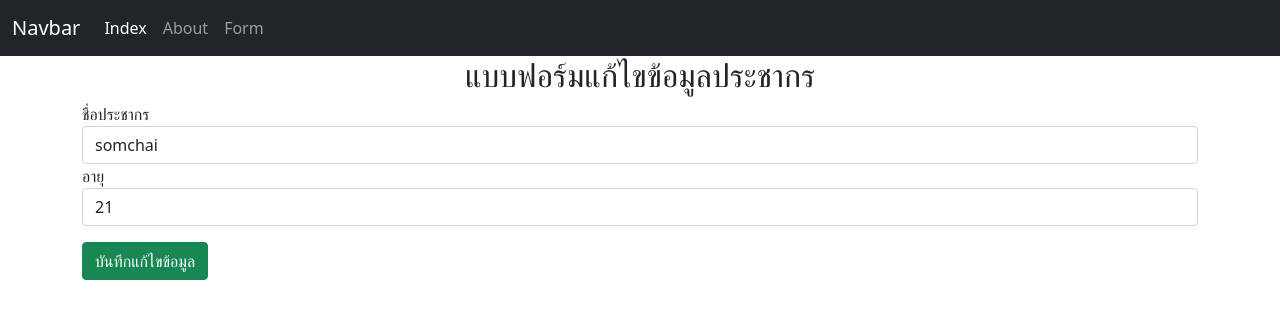
After one commit to iiimomoniii/Intro_Django, a Django app: page /edit/1 in a window 1280 px wide. The commit adds this page. Shown: the top 319 px of the page. Run offline with Django 4.2, Linux system fonts and the light colour scheme; data comes from the database, SQL or seed files in the repository.

Commit message:
edit value from index

```diff
--- /dev/null
+++ b/myproject/myapp/templates/edit.html
@@ -0,0 +1,25 @@
+<!-- use base structure for header and footer-->
+{% extends "main.html" %}
+<!-- space for form page title-->
+{% block title %}
+    <title>Edit Page </title>
+{% endblock %}
+
+<!-- space for form page content-->
+{% block content %}
+    <h2 class="text-center">แบบฟอร์มแก้ไขข้อมูลประชากร</h2>
+    <form method="post" action="">
+        {% csrf_token %}
+        <div class="form-group">
+            <label for="name">ชื่อประชากร</label>
+            <input type="text" name="name" class="form-control" value="{{person.name}}">
+        </div>
+        <div class="form-group">
+            <label for="age">อายุ</label>
+            <input type="number" name="age" class="form-control" value="{{person.age}}" >
+        </div>
+        <div class="mt-3">
+            <input type="submit" value="บันทึกแก้ไขข้อมูล" class="btn btn-success">
+        </div>
+    </form>
+{% endblock %}
--- a/myproject/myapp/templates/index.html
+++ b/myproject/myapp/templates/index.html
@@ -63,7 +63,7 @@
                 <td>{{ person.name }}</td>
                 <td>{{ person.age }}</td>
                 <td>{{ person.date }}</td>
-                <td><a href="#" class="btn btn-warning">แก้ไข</a></td>
+                <td><a href="edit/{{person.id}}" class="btn btn-warning">แก้ไข</a></td>
                 <td><a href="#" class="btn btn-danger">ลบ</a></td>
             </tr>
           {% endfor %}
--- a/myproject/myapp/urls.py
+++ b/myproject/myapp/urls.py
@@ -3,5 +3,6 @@ from myapp import views
 urlpatterns = [
     path('',views.index),
     path('about',views.about),
-    path('form', views.form)
+    path('form', views.form),
+    path('edit/<person_id>',views.edit)
 ]
--- a/myproject/myapp/views.py
+++ b/myproject/myapp/views.py
@@ -46,3 +46,9 @@ def form(request):
         return redirect("/")
     else :
         return render(request,"form.html")
+
+
+def edit(request,person_id):
+    #get data from person_id
+    person = Person.objects.get(id=person_id)
+    return render(request,"edit.html",{"person":person})
```
